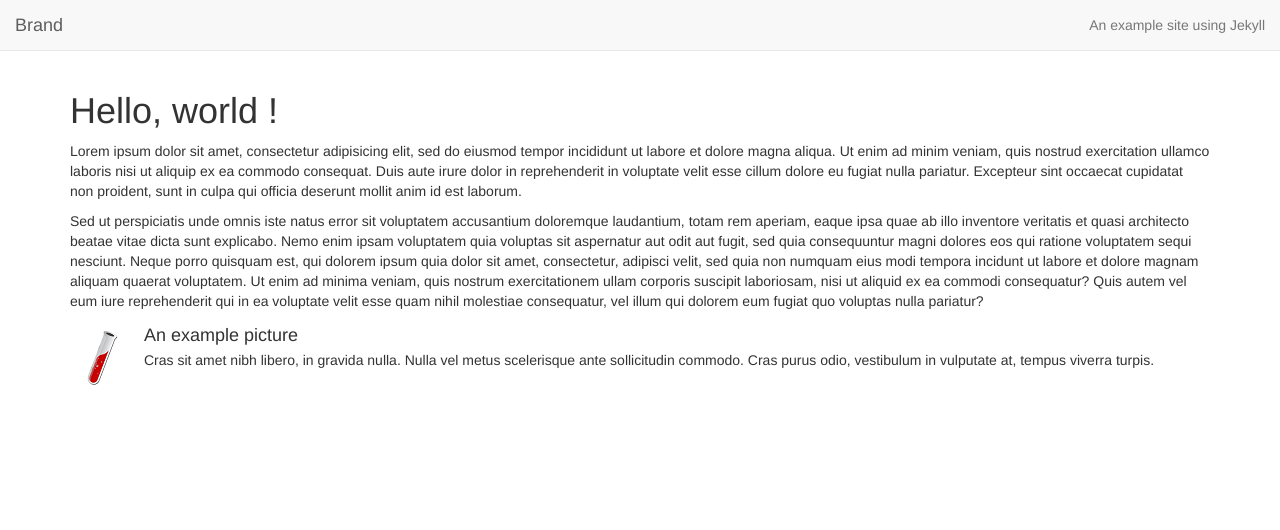
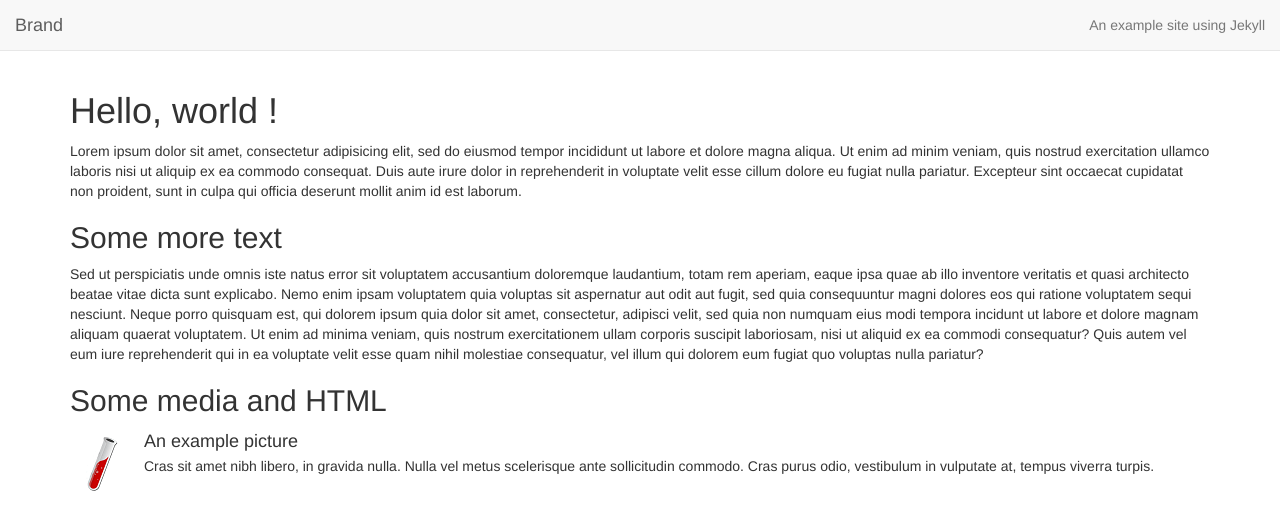
Before and after one commit to VictorNicollet/ExampleJekyllSite, a Jekyll site: the page built from index.md, in a window 1280 px wide. Shown: the top 530 px of the page. Built offline with Jekyll 4.4.1, drawn with Linux system fonts in a browser that asks for light colours; nearby versions of some CDN libraries.

Commit message:
Testing deployment

```diff
--- a/index.md
+++ b/index.md
@@ -6,7 +6,11 @@ title: Hello, world !
 
 Lorem ipsum dolor sit amet, consectetur adipisicing elit, sed do eiusmod tempor incididunt ut labore et dolore magna aliqua. Ut enim ad minim veniam, quis nostrud exercitation ullamco laboris nisi ut aliquip ex ea commodo consequat. Duis aute irure dolor in reprehenderit in voluptate velit esse cillum dolore eu fugiat nulla pariatur. Excepteur sint occaecat cupidatat non proident, sunt in culpa qui officia deserunt mollit anim id est laborum.
 
+## Some more text ##
+
 Sed ut perspiciatis unde omnis iste natus error sit voluptatem accusantium doloremque laudantium, totam rem aperiam, eaque ipsa quae ab illo inventore veritatis et quasi architecto beatae vitae dicta sunt explicabo. Nemo enim ipsam voluptatem quia voluptas sit aspernatur aut odit aut fugit, sed quia consequuntur magni dolores eos qui ratione voluptatem sequi nesciunt. Neque porro quisquam est, qui dolorem ipsum quia dolor sit amet, consectetur, adipisci velit, sed quia non numquam eius modi tempora incidunt ut labore et dolore magnam aliquam quaerat voluptatem. Ut enim ad minima veniam, quis nostrum exercitationem ullam corporis suscipit laboriosam, nisi ut aliquid ex ea commodi consequatur? Quis autem vel eum iure reprehenderit qui in ea voluptate velit esse quam nihil molestiae consequatur, vel illum qui dolorem eum fugiat quo voluptas nulla pariatur?
+
+## Some media and HTML ##
 
 <div class="media">
   <a class="pull-left" href="/img/jekyll-logo.png">
```
